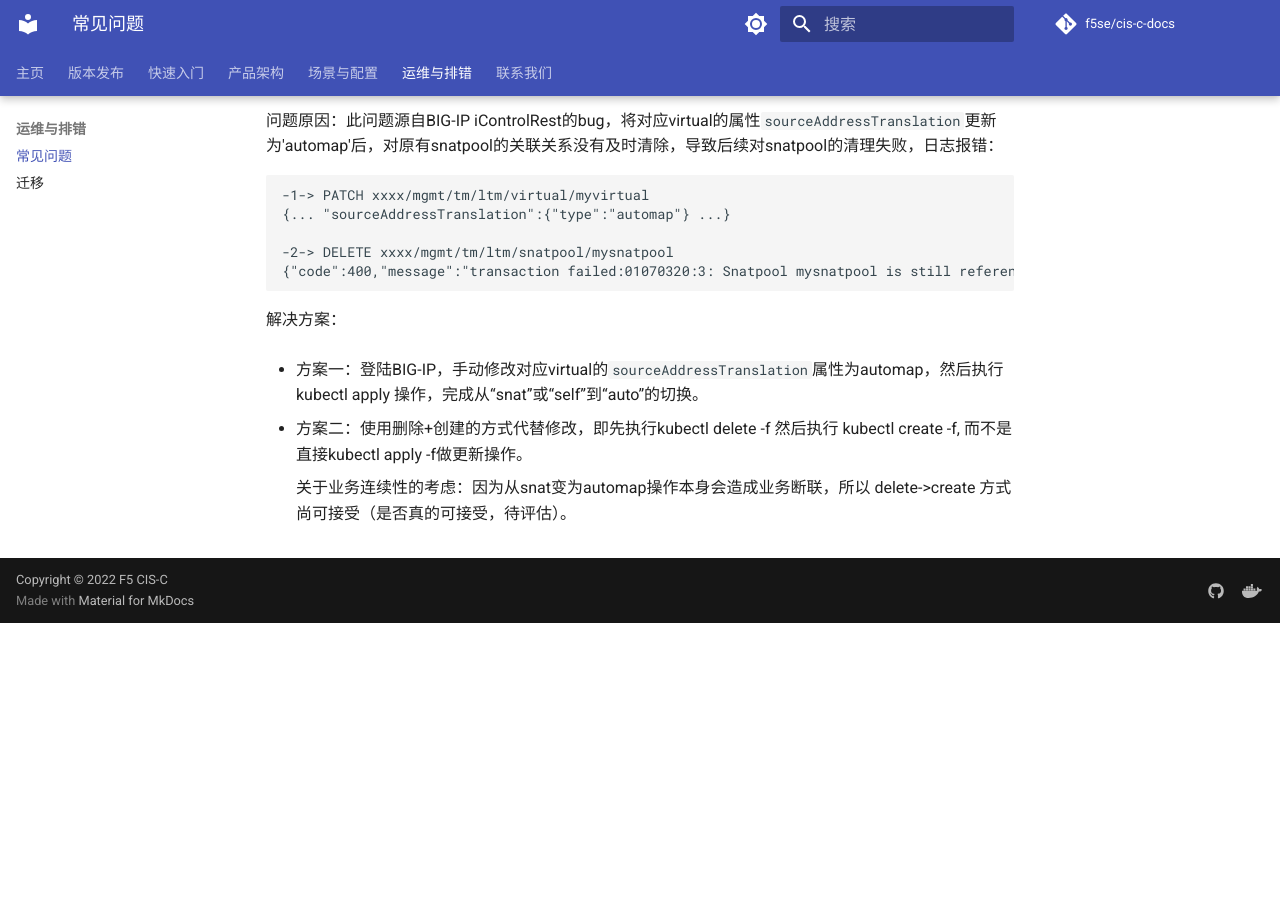
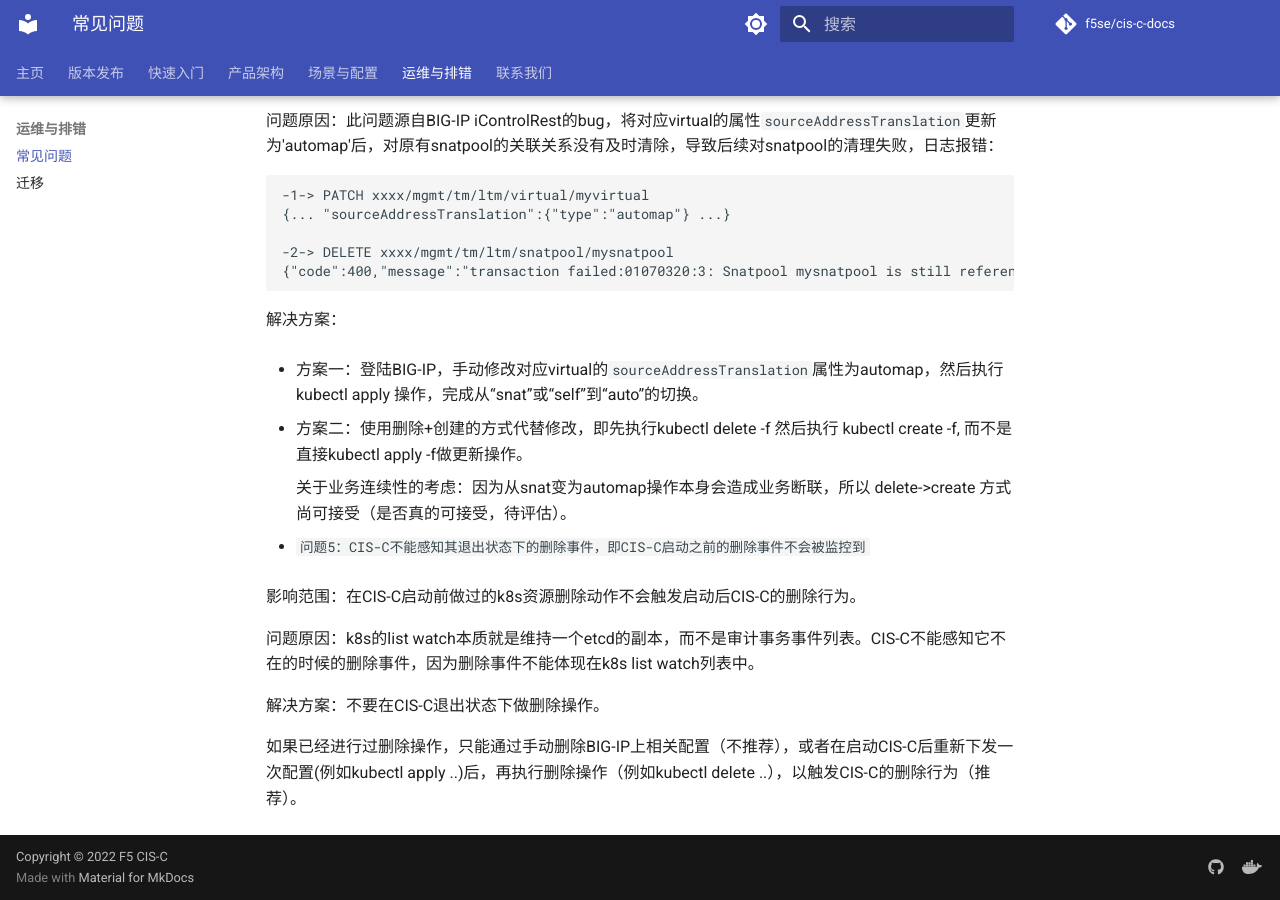
Before and after one commit to f5se/cis-c-docs, an MkDocs documentation site: the page built from docs/Operation-and-troubleshooting/ki.md, in a window 1280 px wide and 900 px high, scrolled down 958 px. Built offline with MkDocs 1.6.1 and Material for MkDocs 9.7.7, drawn with Linux system fonts in a browser that asks for light colours; comment, search, counter and statistics services are not loaded; before the commit the page ends 1581 px from its top, so only the background shows below that.

Commit message:
Add delete event known issue.

```diff
--- a/docs/Operation-and-troubleshooting/ki.md
+++ b/docs/Operation-and-troubleshooting/ki.md
@@ -47,3 +47,13 @@
   * 方案二：使用删除+创建的方式代替修改，即先执行kubectl delete -f 然后执行 kubectl create -f, 而不是直接kubectl apply -f做更新操作。
 
     关于业务连续性的考虑：因为从snat变为automap操作本身会造成业务断联，所以 delete->create 方式尚可接受（是否真的可接受，待评估）。
+
+* `问题5：CIS-C不能感知其退出状态下的删除事件，即CIS-C启动之前的删除事件不会被监控到`
+
+  影响范围：在CIS-C启动前做过的k8s资源删除动作不会触发启动后CIS-C的删除行为。
+
+  问题原因：k8s的list watch本质就是维持一个etcd的副本，而不是审计事务事件列表。CIS-C不能感知它不在的时候的删除事件，因为删除事件不能体现在k8s list watch列表中。
+
+  解决方案：不要在CIS-C退出状态下做删除操作。
+
+  如果已经进行过删除操作，只能通过手动删除BIG-IP上相关配置（不推荐），或者在启动CIS-C后重新下发一次配置(例如kubectl apply ..)后，再执行删除操作（例如kubectl delete ..），以触发CIS-C的删除行为（推荐）。
```
